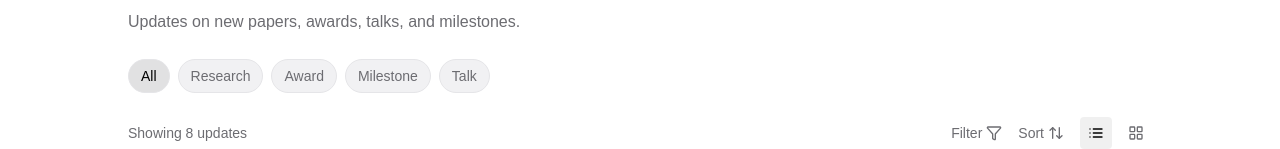
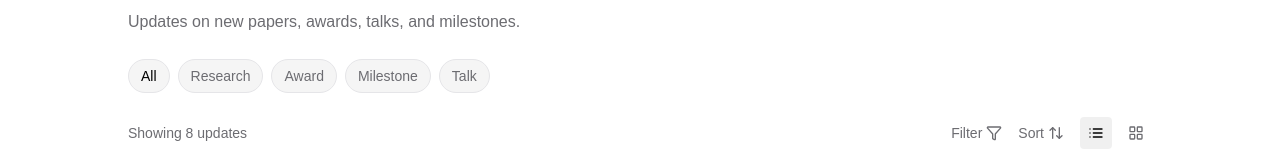
Before and after one commit to kyxzhe/kyxzhe.github.io, a Next.js app: page /news in a window 1280 px wide. Shown: the part 228-377 px from the top of the page. Built offline with nearby package versions, Linux system fonts and the light colour scheme.

Commit message:
style: soften news filter buttons

```diff
--- a/src/app/news/page.tsx
+++ b/src/app/news/page.tsx
@@ -306,11 +306,11 @@ export default function NewsPage() {
               key={category}
               type="button"
               onClick={() => setActiveCategory(category)}
-              className={`px-3 py-1.5 rounded-full border transition-colors ${
-                activeCategory === category
-                  ? "bg-[var(--accent-soft)] text-foreground border-[var(--card-border)]"
-                  : "bg-[var(--pill-background)] text-muted-foreground border-[var(--card-border)] hover:border-foreground/40"
-              }`}
+                className={`px-3 py-1.5 rounded-full border transition-colors bg-[rgba(0,0,0,0.04)] ${
+                  activeCategory === category
+                    ? "text-foreground border-[var(--card-border)]"
+                    : "text-muted-foreground border-[var(--card-border)] hover:border-foreground/40"
+                }`}
             >
               {formatCategoryLabel(category)}
             </button>
```
